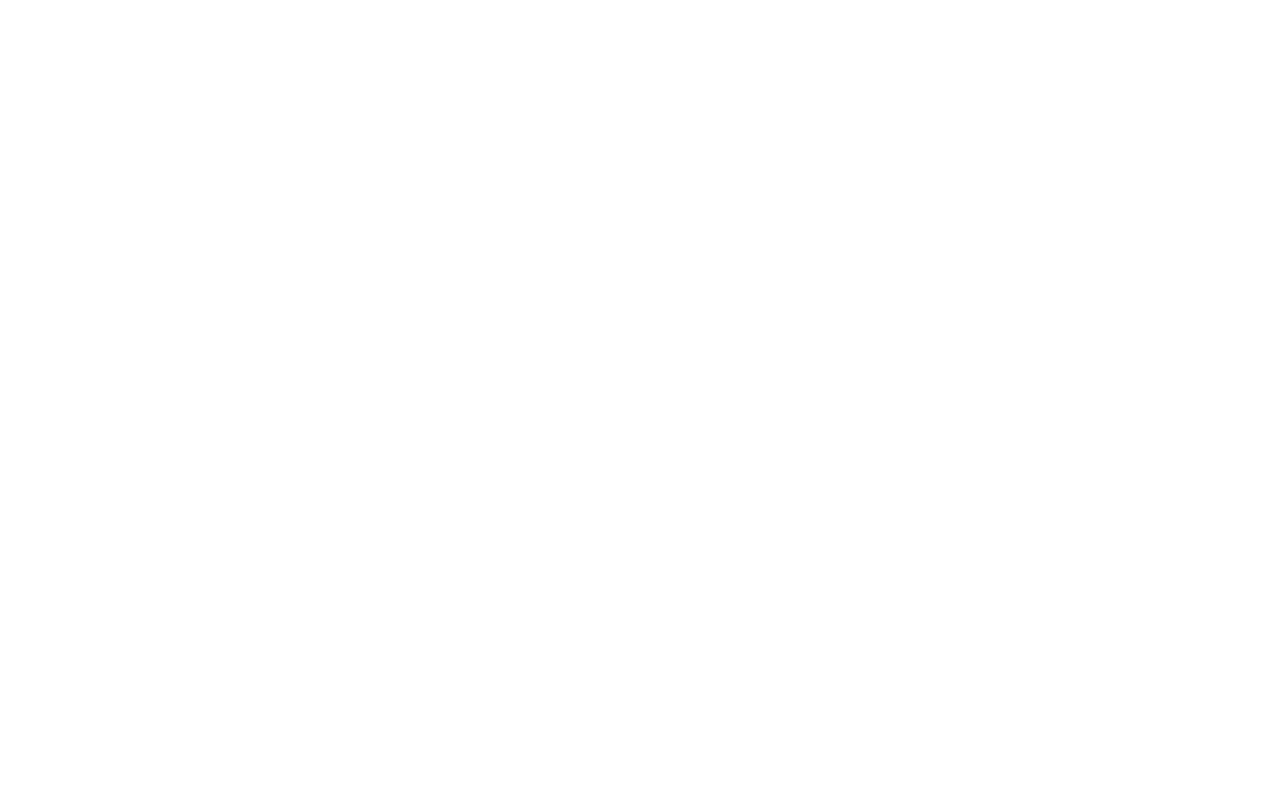
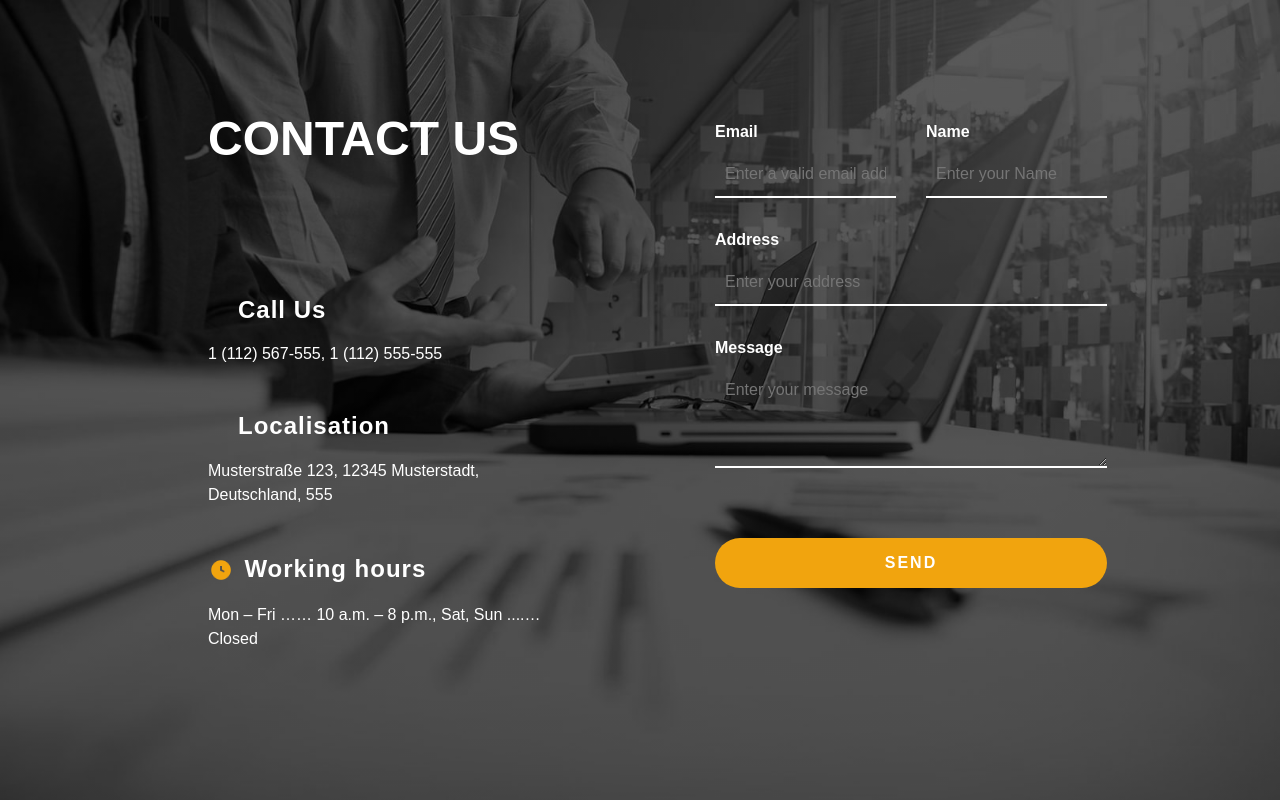
Before and after one commit to Aslene404/ExplainIO_Prototype, a React (Create React App) app in the folder front-end/: page /contact in a window 1280 px wide. Before the commit this address had no page. Built offline with nearby package versions, Linux system fonts and the light colour scheme; a small style sheet from the web is missing.

Commit message:
contact page

```diff
--- a/front-end/src/App.js
+++ b/front-end/src/App.js
@@ -6,6 +6,7 @@
 import DisplayVideo from './pages/DisplayVideo';
 import CreateVideo from './pages/CreateVideo';
 import Profil from './pages/Profil';
+import Contact from './pages/Contact';
 import './App.css'
 
 function App (){
@@ -20,6 +21,7 @@
         <Route path="/createVideo" element={<CreateVideo />}></Route>
         <Route path="/displayVideo" element={<DisplayVideo />}></Route>
         <Route path="/profil" element={<Profil />}></Route>
+        <Route path="/contact" element={<Contact />}></Route>
 
 
       </Routes>
--- a/front-end/src/components/Navbar.js
+++ b/front-end/src/components/Navbar.js
@@ -7,6 +7,8 @@
   const navigation = useNavigate();
 const handleSubmit = () => {
   navigation("/profil");  };
+  const contact = () => {
+    navigation("/contact");  };
   return (
     <nav
       class="navbar navbar-expand-lg bg-body-tertiary"
@@ -74,10 +76,10 @@
                 </li>
               </ul>
             </li>
-            <li class="nav-item">
-              <a class="nav-link disabled" aria-disabled="true">
-                Disabled
-              </a>
+            <li class="nav-item" onClick={contact} >
+              <span class="nav-link " >
+              Contact
+              </span>
             </li>
           </ul>
           <div class="d-flex align-items-center">
--- /dev/null
+++ b/front-end/src/pages/Contact.js
@@ -0,0 +1,284 @@
+import React, { useState } from "react";
+import clock from "../assets/clock.png";
+import background from "../assets/contact.jpg";
+export default function Contact() {
+  const [email, setEmail] = useState("");
+  const [name, setName] = useState("");
+  const [address, setAddress] = useState("");
+  const [message, setMessage] = useState("");
+  const [showMessage, setShowMessage] = useState(false);
+  const handleSubmit = (e) => {
+    e.preventDefault();
+    setShowMessage(true);
+    setEmail("");
+    setName("");
+    setAddress("");
+    setMessage("");
+
+    setTimeout(() => {
+      setShowMessage(false);
+    }, 2000);
+  };
+
+  return (
+    <div
+      style={{
+        padding: 0,
+        backgroundImage: `linear-gradient(0deg, rgba(0,0,0,0.65), rgba(0,0,0,0.65)),url(${background})`,
+        backgroundSize: "cover",
+        backgroundRepeat: "no-repeat",
+        height: "100vh",
+        display: "flex",
+        justifyContent: "center",
+        alignItems: "center",
+      }}
+    >
+      <div
+        style={{
+          margin: "10%",
+          width: "100%",
+          height: "100%",
+          fontFamily: "Oswald,sans-serif",
+          display: "flex",
+        }}
+      >
+        <div style={{ padding: "90px 60px 0" }} class="col-6">
+          <h2
+            style={{
+              color: "#fff",
+              fontSize: "3rem",
+              fontWeight: "700",
+              padding: "20px",
+            }}
+          >
+            CONTACT US
+          </h2>
+          <div style={{ padding: "80px 20px 0" }}>
+            <div style={{ padding: "10px 0px" }}>
+              <h5
+                style={{
+                  color: "#fff",
+                  fontSize: "1.5rem",
+                  fontWeight: "700",
+                  letterSpacing: "1px",
+                  padding: "10px 30px",
+                }}
+              >
+                {" "}
+                Call Us
+              </h5>
+              <p style={{ color: "#fff" }}>1 (112) 567-555, 1 (112) 555-555</p>
+            </div>
+            <div style={{ padding: "10px 0px" }}>
+              <h5
+                style={{
+                  color: "#fff",
+                  fontSize: "1.5rem",
+                  fontWeight: "700",
+                  letterSpacing: "1px",
+                  padding: "10px 30px",
+                }}
+              >
+                Localisation
+              </h5>
+              <p style={{ color: "#fff" }}>
+                Musterstraße 123, 12345 Musterstadt, Deutschland, 555
+              </p>
+            </div>
+            <div style={{ padding: "10px 0px" }}>
+              <h5
+                style={{
+                  color: "#fff",
+                  fontSize: "1.5rem",
+                  fontWeight: "700",
+                  letterSpacing: "1px",
+                  padding: "10px 0px",
+                }}
+              >
+                <span style={{ fontSize: "1.1em", marginRight: "10px" }}>
+                  <img style={{ height: "1em" }} src={clock} />
+                </span>
+                Working hours{" "}
+              </h5>
+              <p style={{ color: "#fff" }}>
+                Mon – Fri …… 10 a.m. – 8 p.m., Sat, Sun ....… Closed
+              </p>
+            </div>
+          </div>
+        </div>
+        <div style={{ padding: "120px 15px 0" }} class="col-6">
+          <form
+            onSubmit={handleSubmit}
+            style={{
+              width: "100%",
+              display: "flex",
+              padding: "0px 30px",
+              flexWrap: "wrap",
+            }}
+          >
+            <div
+              style={{
+                color: "#fff",
+                width: "50%",
+                display: "flex",
+                flexDirection: "column",
+                marginBottom: "30px",
+                paddingLeft: "30px",
+              }}
+            >
+              <label style={{ fontWeight: "700", color: "#fff" }}>Email</label>
+              <input
+                type="email"
+                placeholder="Enter a valid email address"
+                value={email}
+                onChange={(e) => setEmail(e.target.value)}
+                style={{
+                  color: "white",
+                  outline: "none",
+                  backgroundColor: "transparent",
+                  border: "none",
+                  borderBottom: "solid 2px #fff",
+                  padding: "10px",
+                }}
+                required
+              />
+            </div>
+            <div
+              style={{
+                color: "#fff",
+                width: "50%",
+                display: "flex",
+                flexDirection: "column",
+                marginBottom: "30px",
+                paddingLeft: "30px",
+              }}
+            >
+              <label style={{ fontWeight: "700", color: "#fff" }}>Name</label>
+              <input
+                type="text"
+                placeholder="Enter your Name"
+                value={name}
+                onChange={(e) => setName(e.target.value)}
+                style={{
+                  color: "white",
+                  outline: "none",
+                  backgroundColor: "transparent",
+                  border: "none",
+                  borderBottom: "solid 2px #fff",
+                  padding: "10px",
+                }}
+                required
+              />
+            </div>
+            <div
+              style={{
+                color: "#fff",
+                width: "100%",
+                display: "flex",
+                flexDirection: "column",
+                marginBottom: "30px",
+                marginLeft: "30px",
+              }}
+            >
+              <label style={{ fontWeight: "700", color: "#fff" }}>
+                Address
+              </label>
+              <input
+                type="text"
+                placeholder="Enter your address"
+                required
+                value={address}
+                onChange={(e) => setAddress(e.target.value)}
+                style={{
+                  color: "white",
+                  outline: "none",
+                  backgroundColor: "transparent",
+                  border: "none",
+                  borderBottom: "solid 2px #fff",
+                  padding: "10px",
+                }}
+              />
+            </div>
+            <div
+              style={{
+                color: "#fff",
+                width: "100%",
+                display: "flex",
+                flexDirection: "column",
+                marginBottom: "30px",
+                marginLeft: "30px",
+              }}
+            >
+              <label style={{ fontWeight: "700", color: "#fff" }}>
+                Message
+              </label>
+              <textarea
+                placeholder="Enter your message"
+                required
+                value={message}
+                onChange={(e) => setMessage(e.target.value)}
+                style={{
+                  color: "white",
+                  outline: "none",
+                  backgroundColor: "transparent",
+                  border: "none",
+                  borderBottom: "solid 2px #fff",
+                  padding: "10px 10px 40px",
+                }}
+              />
+            </div>
+
+            <div
+              style={{
+                width: "100%",
+                display: "flex",
+                justifyContent: "flex-end",
+                alignItems: "center",
+                position: "relative",
+              }}
+            >
+              {!showMessage ? (
+                <button
+                  type="submit"
+                  style={{
+                    width: "100%",
+                    margin: "40px 0px 0px 30px",
+                    backgroundColor: "#f1a40e ",
+                    color: "#fff",
+                    textTransform: "uppercase",
+                    border: "none",
+                    textDecoration: "none",
+                    display: "flex",
+                    justifyContent: "center",
+                    borderRadius: "50px",
+                    height: "50px",
+                    alignItems: "center",
+                    fontWeight: "700",
+                    letterSpacing: "2px",
+                  }}
+                >
+                  Send
+                </button>
+              ) : (
+                <div
+                  style={{
+                    width: "100%",
+                    margin: "30px 0px 0px 30px",
+                    backgroundColor: "#62C584",
+                    color: "#fff",
+                    zIndex: "1",
+                    padding: "20px",
+                    right: "0",
+                    fontSize: "1rem",
+                  }}
+                >
+                  Thank you! Your message has been sent.
+                </div>
+              )}
+            </div>
+          </form>
+        </div>
+      </div>
+    </div>
+  );
+}
```
Also changed, not shown: front-end/src/assets/clock.png (added), front-end/src/assets/contact.jpg (added).
